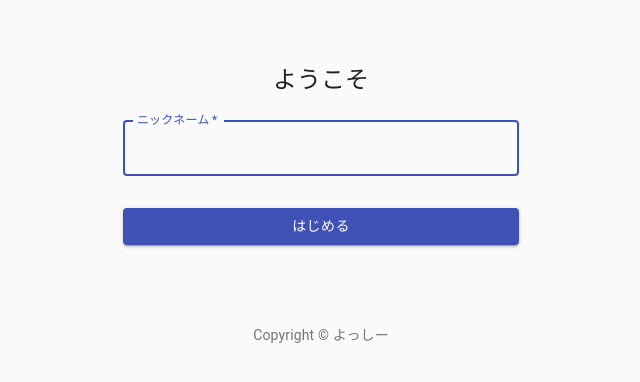
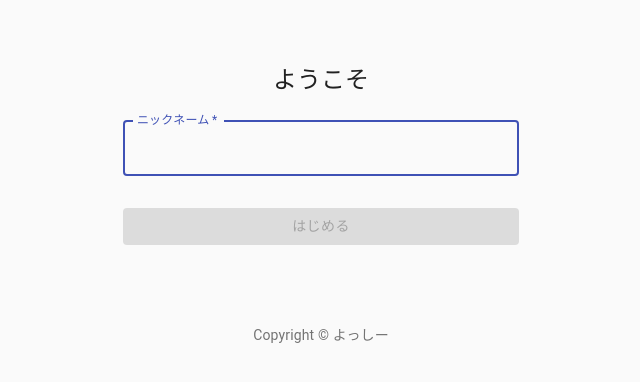
Before and after one commit to veloyamigiku/idobatakaigi_self, a React (Create React App) app: page / in a window 1280 px wide. Shown: the top 382 px of the page, without its empty margins (319-959 px from the left). Built offline with nearby package versions, Linux system fonts and the light colour scheme.

Commit message:
・名前変更時にsetNameを呼び出す。

```diff
--- a/src/components/SignIn.js
+++ b/src/components/SignIn.js
@@ -1,4 +1,4 @@
-import React from 'react';
+import React, { useEffect, useState } from 'react';
 import Button from '@material-ui/core/Button';
 import CssBaseline from '@material-ui/core/CssBaseline';
 import TextField from '@material-ui/core/TextField';
@@ -41,6 +41,15 @@
 
 export default function SignIn({ setName }) {
   const classes = useStyles();
+  const [disabled, setDisabled] = useState(true);
+  const [string, setString] = useState('');
+  console.log(string);
+
+  useEffect(() => {
+    const disabled = string === '';
+    setDisabled(disabled);
+  },
+  [string])
 
   return (
     <Container component="main" maxWidth="xs">
@@ -59,6 +68,7 @@
             label="ニックネーム"
             name="name"
             autoFocus
+            onChange={(e) => setString(e.target.value)}
           />
           <Button
             type="submit"
@@ -66,6 +76,7 @@
             variant="contained"
             color="primary"
             className={classes.submit}
+            disabled={disabled}
           >
             はじめる
           </Button>
```
